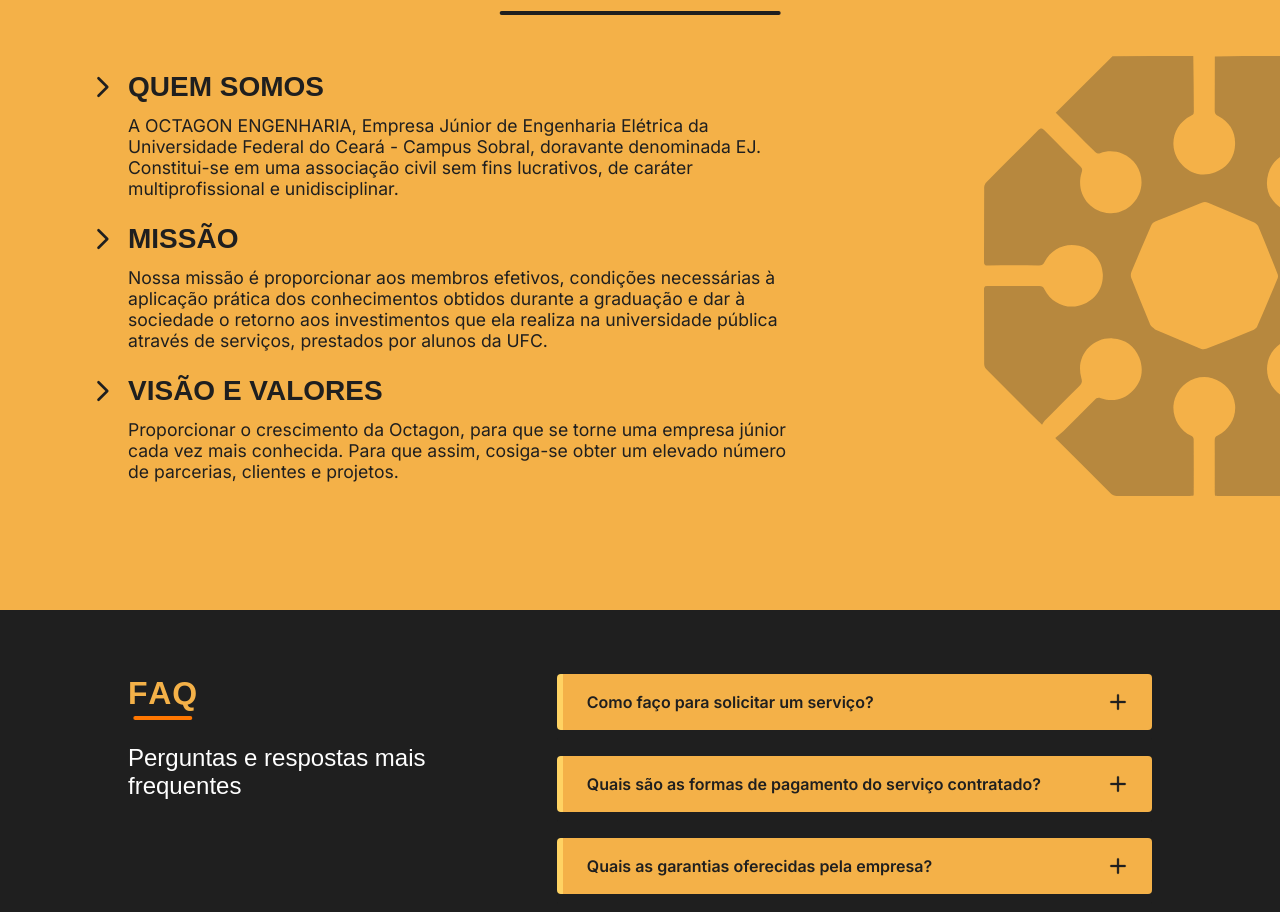
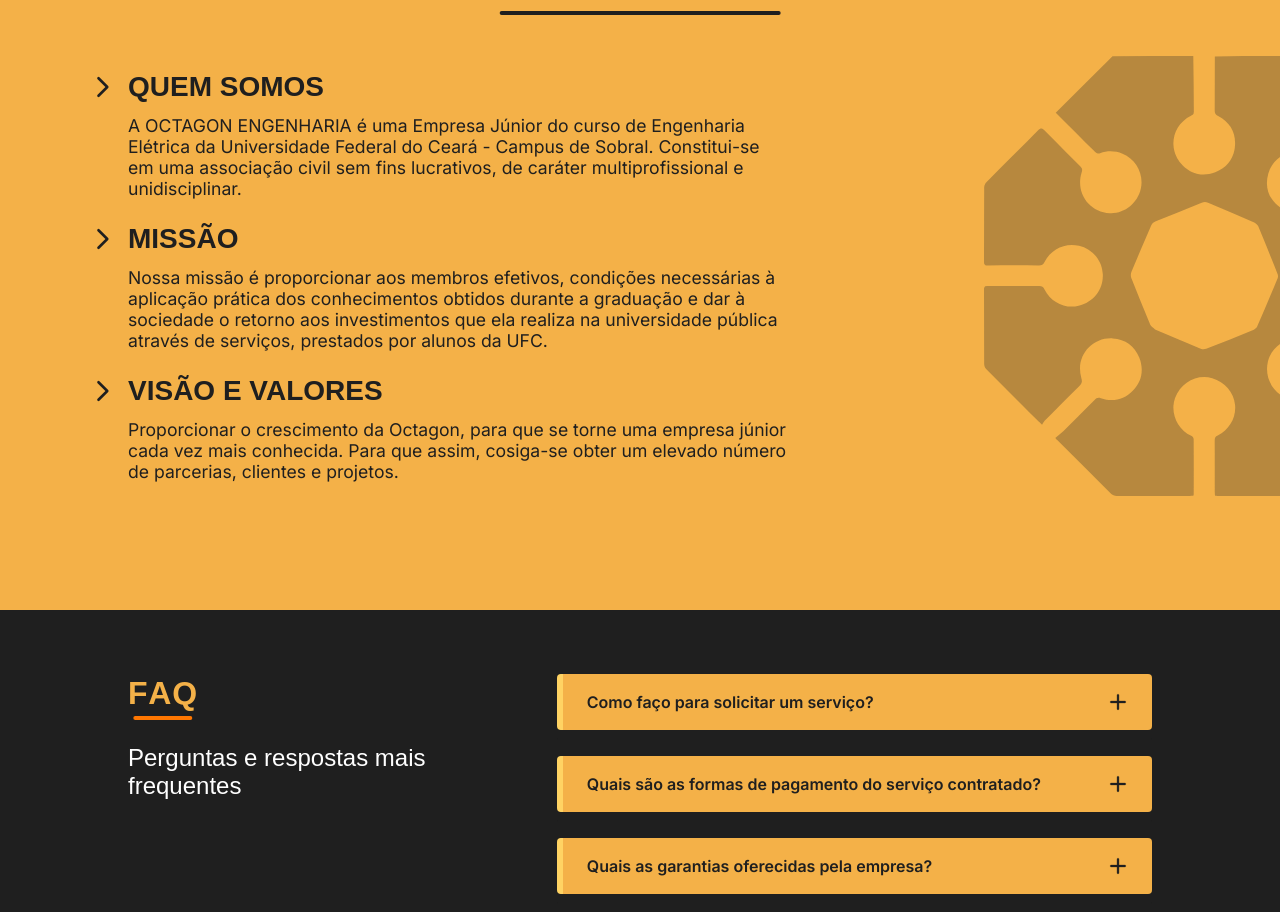
Before and after one commit to vander-furtuna/octagon-site, a Next.js app: page / in a window 1280 px wide. Shown: the part 3152-4064 px from the top of the page. Built offline with nearby package versions, Linux system fonts and the light colour scheme; a web font is replaced by a local one.

Commit message:
fix: change quetions and aboutus data

```diff
--- a/src/data/aboutus/aboutUsData.ts
+++ b/src/data/aboutus/aboutUsData.ts
@@ -5,18 +5,18 @@
 
 export const aboutUsData: IAboutUs[] = [
     {
-    title: "Quem somos",
+        title: 'Quem somos',
         description:
-      "A OCTAGON ENGENHARIA, Empresa Júnior de Engenharia Elétrica da Universidade Federal do Ceará - Campus Sobral, doravante denominada EJ. Constitui-se em uma associação civil sem fins lucrativos, de caráter multiprofissional e unidisciplinar.",
+            'A OCTAGON ENGENHARIA é uma Empresa Júnior do curso de Engenharia Elétrica da Universidade Federal do Ceará - Campus de Sobral. Constitui-se em uma associação civil sem fins lucrativos, de caráter multiprofissional e unidisciplinar.',
     },
     {
-    title: "Missão",
+        title: 'Missão',
         description:
-      "Nossa missão é proporcionar aos membros efetivos, condições necessárias à aplicação prática dos conhecimentos obtidos durante a graduação e dar à sociedade o retorno aos investimentos que ela realiza na universidade pública através de serviços, prestados por alunos da UFC.",
+            'Nossa missão é proporcionar aos membros efetivos, condições necessárias à aplicação prática dos conhecimentos obtidos durante a graduação e dar à sociedade o retorno aos investimentos que ela realiza na universidade pública através de serviços, prestados por alunos da UFC.',
     },
     {
-    title: "Visão e Valores",
+        title: 'Visão e Valores',
         description:
-      "Proporcionar o crescimento da Octagon, para que se torne uma empresa júnior cada vez mais conhecida. Para que assim, cosiga-se obter um elevado número de parcerias, clientes e projetos.",
+            'Proporcionar o crescimento da Octagon, para que se torne uma empresa júnior cada vez mais conhecida. Para que assim, cosiga-se obter um elevado número de parcerias, clientes e projetos.',
     },
 ];
--- a/src/data/commonquestions/questionsData.ts
+++ b/src/data/commonquestions/questionsData.ts
@@ -11,6 +11,6 @@
     },
     {
         question: 'Quais as garantias oferecidas pela empresa?',
-        answer: 'Já atuamos há mais de 10 anos no mercado e nossos serviços são realizados por estudantes de graduação experientes, por profissionais habilitados, além da orientação de professores da área. Também emitimos nota fiscal e elaboramos um contrato dos nossos serviços.',
+        answer: 'Já atuamos há mais de 10 anos no mercado e nossos serviços são realizados por estudantes de graduação experientes, por profissionais habilitados, além da orientação de professores da área.',
     },
 ];
```
Lines whose indentation alone changed are shown as unchanged.
